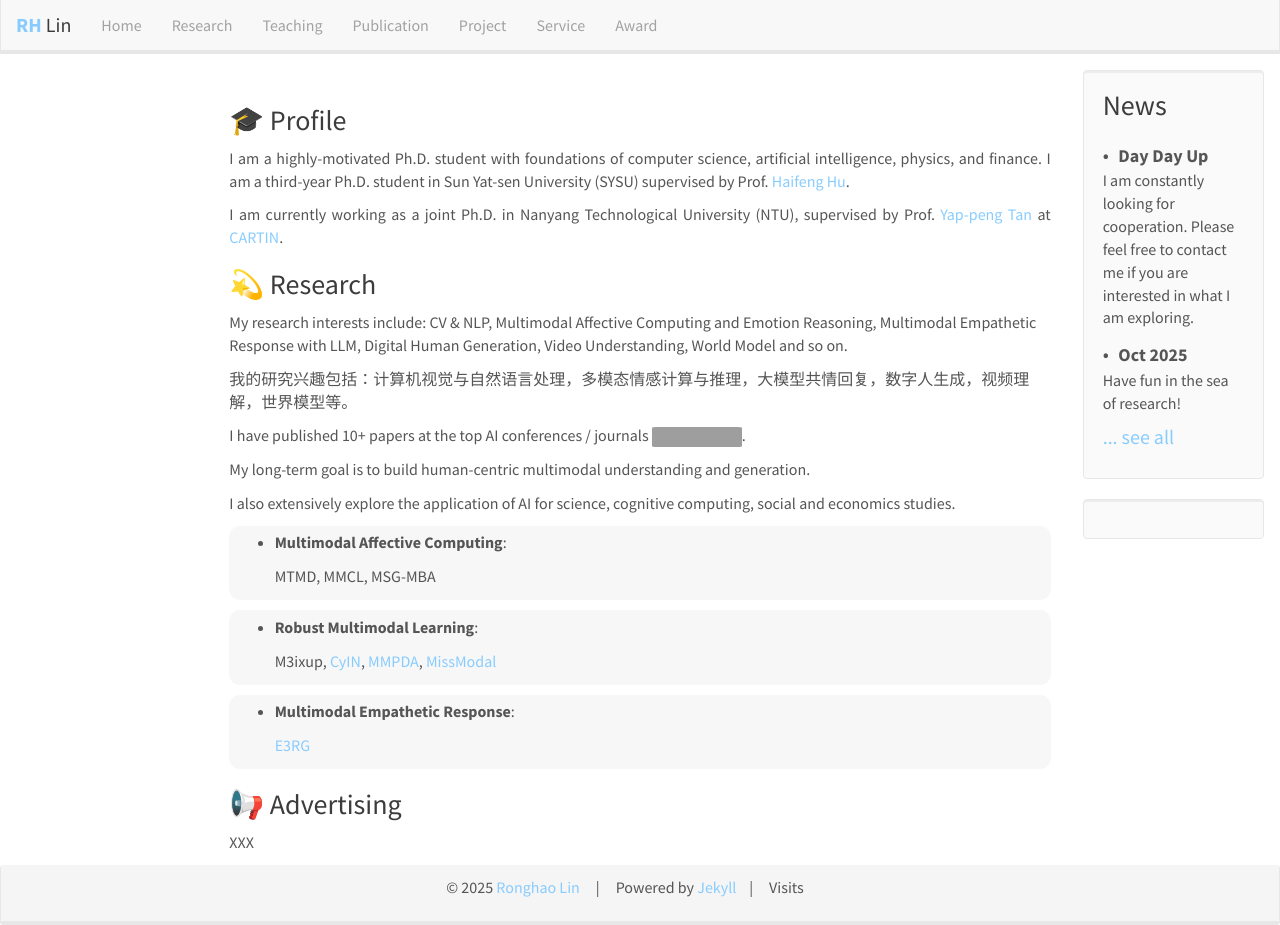
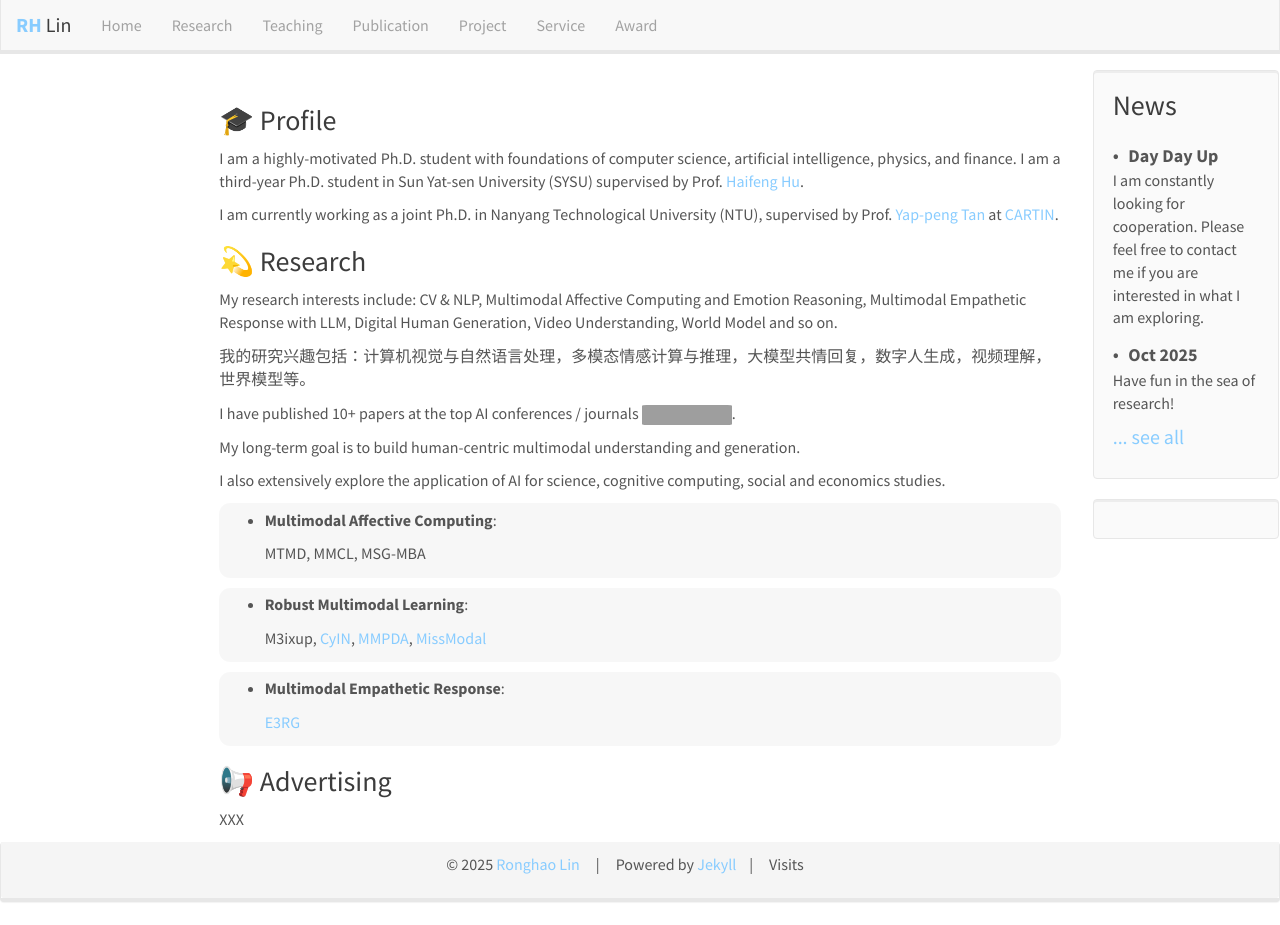
Before and after one commit to RH-Lin/rh-lin.github.io, a Jekyll site: the page built from _pages/home.md, in a window 1280 px wide and 925 px high. Built offline with Jekyll 4.4.1, drawn with Linux system fonts in a browser that asks for light colours; nearby versions of some CDN libraries; comment, search, counter and statistics services are not loaded; a style sheet for code colours, icons or effects is not loaded; grey boxes are pictures that could not be loaded.

Commit message:
Reinitialize

```diff
--- a/_includes/news.html
+++ b/_includes/news.html
@@ -3,7 +3,6 @@
 <h3>News</h3>
 
 <div style="margin-top: 20px"></div>
-
 
 {% for article in site.data.news limit:7 %}
 <span style="font-size: 20px;">&#8226;</span> &nbsp; <strong style="font-size: 18px;">{{ article.date }}</strong><br>{{ article.headline | markdownify}}
--- a/_includes/pi.html
+++ b/_includes/pi.html
@@ -1,11 +1,10 @@
-<div class="well">
 
 {% for member in site.data.pi %}
 
 <div itemscope itemtype="http://schema.org/Person" class="profile_box"></div>
 
   <div class="author__avatar">
-      <a id="profile" href="{{site.url}}{{site.baseurl}}/"></a><img src="{{ site.url }}{{ site.baseurl }}/assets/pi_imgs/{{ member.photo }}" class="author__avatar" width="80%" alt="{{ member.name }}"></a>
+      <a id="profile" href="{{site.url}}{{site.baseurl}}/"></a><img src="{{ site.url }}{{ site.baseurl }}/assets/pi_imgs/{{ member.photo }}" class="img-responsive" width="80%" alt="{{ member.name }}"></a>
   </div>
 
   <div class="author__content">
@@ -91,4 +90,3 @@
 </div>
 
 {% endfor %}
-</div>
--- a/_includes/visits.html
+++ b/_includes/visits.html
@@ -1,8 +1,8 @@
 <div class="well" style="height:170">
 
 <div style="margin-top: 5px"></div>
-<script type='text/javascript' id='clustrmaps' src='//cdn.clustrmaps.com/map_v2.js?cl=88ccee&w=200&t=n&d=vuXu8r4DBROnkEntNREV93Uef4G6EskWYKVJkXDM3II&co=fafafa&cmo=f46d90&cmn=f2bc7e&ct=fafafa'></script>
+<script type='text/javascript' id='clustrmaps' src='//cdn.clustrmaps.com/map_v2.js?cl=88ccee&w=185&t=n&d=vuXu8r4DBROnkEntNREV93Uef4G6EskWYKVJkXDM3II&co=fafafa&cmo=f46d90&cmn=f2bc7e&ct=fafafa'></script>
 
-<div style="margin-top: -22px"></div>
+<div style="margin-top: -28px"></div>
 
 </div>
--- a/_layouts/homelayout.html
+++ b/_layouts/homelayout.html
@@ -2,6 +2,7 @@
 layout: default
 ---
 
+<div class="row">
     <div id="sidebar" class="col-sm-2">
     {{% include sidebar.html %}}
     </div>
@@ -14,3 +15,4 @@ layout: default
     <div id="visits" class="col-sm-2">
     {% include visits.html %}
     </div>
+</div>
```
Lines whose indentation alone changed are shown as unchanged.
